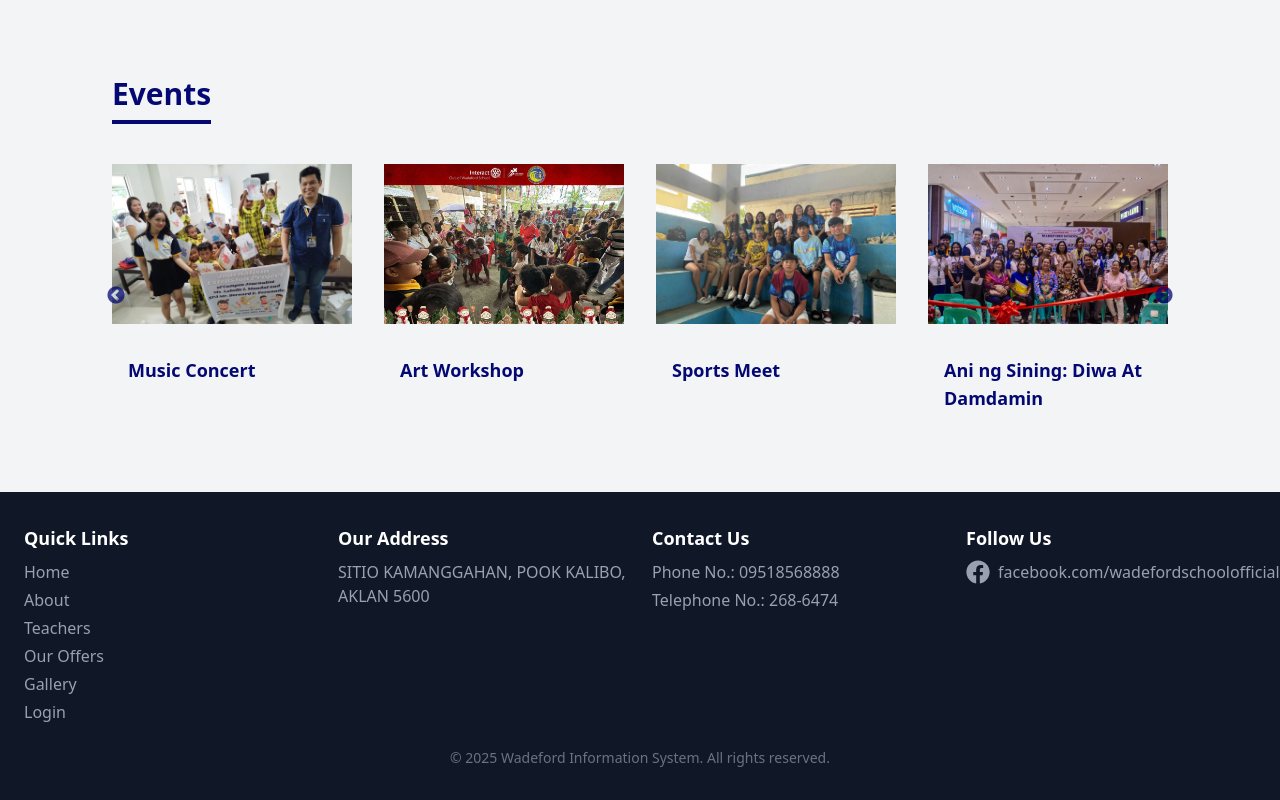
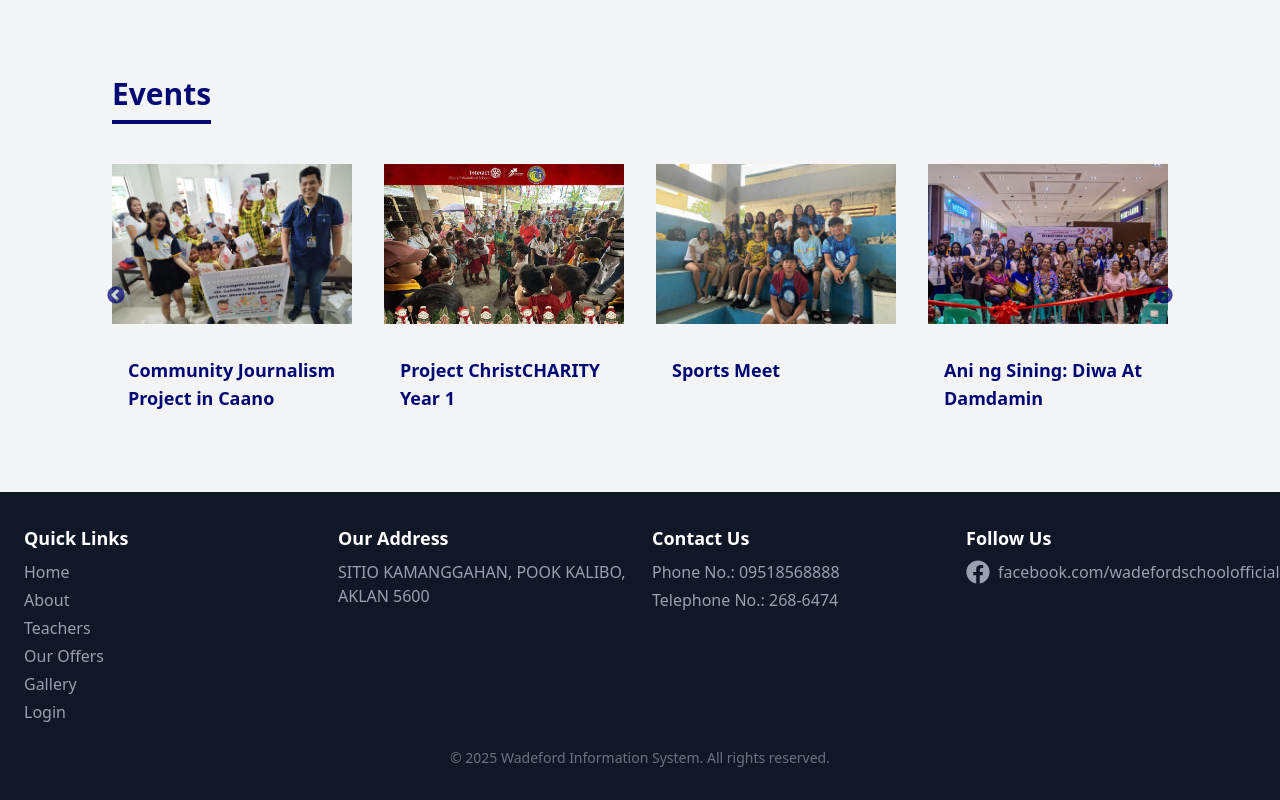
Before and after one commit to BLaNKJ11/wadeford-kalibo, a Next.js app: page / in a window 1280 px wide. Shown: the part 2170-2970 px from the top of the page. Built offline with nearby package versions, Linux system fonts and the light colour scheme.

Commit message:
events edit

```diff
--- a/src/app/events/[id]/page.js
+++ b/src/app/events/[id]/page.js
@@ -34,7 +34,7 @@ export default function EventPage({ params }) {
       title: 'Project: ChristCHARITY Year 1',
       date: 'February 15, 2025',
       description: 'Project: ChristCHARITY Year 1 successfully brought joy and spread love to the children of Ati Village with warm clothes, fun games, and sweet treats on December 15, 2024, ensuring that every child left with a smile on their face and warmth in their heart. The Interact Club of Wadeford School, along with the Supreme Secondary Learner Government of Wadeford School, had come up with a partnership project that radiates happiness and creates unforgettable memories around the community of Ati Village in Aliputos, Numancia, Aklan. The two organizations organized two exciting games for the children, with sweet treats and biscuits given as prizes. Following the fun-filled activities, they donated comfortable and warm clothes to the community. With this, we would like to extend our deepest gratitude to the Rotary Club of Kalibo for giving us the opportunity to create a difference in the lives of the children of Ati Village, a meaningful change that could have a beautiful impact on the youth. May this project inspire each of us to continue spreading happiness and love in our own ways. Let it serve as a reminder that even the smallest acts of kindness can help shape a brighter future for all.',
-      image: '/assets/announcementpic03.jpg',
+      image: '/assets/eventspic/event03.JPG',
     },
     // {
     //   id: 'science-exhibition',
@@ -72,7 +72,7 @@ export default function EventPage({ params }) {
         <div className="md:col-span-2 space-y-4">
           <h2 className="text-2xl font-semibold text-[#040873]">{event.title}</h2>
           <p className="text-gray-600">{event.date}</p>
-          <img src={event.image} alt={event.title} className="w-full h-64 object-cover mt-4 rounded-lg shadow-lg" />
+          <img src={event.image} alt={event.title} className="w-full object-cover mt-4 rounded-lg shadow-lg" />
           <p className="mt-6 text-justify">{event.description}</p>
         </div>
         <div className="space-y-4">
--- a/src/components/NewsSection.jsx
+++ b/src/components/NewsSection.jsx
@@ -17,8 +17,8 @@ const newsItems = [
 
 const eventsItems = [
   { title: 'Ani ng Sining: Diwa At Damdamin', date: 'January 10, 2025', image: '/assets/eventspic/event01.JPG', link: '/events/Ani-ng-Sining' },
-  { title: 'Music Concert', date: 'May 20, 2025', image: '/assets/eventspic/event02.JPG', link: '/events/music-concert' },
-  { title: 'Art Workshop', date: 'June 15, 2025', image: '/assets/eventspic/event03.JPG', link: '/events/art-workshop' },
+  { title: 'Community Journalism Project in Caano', date: 'May 20, 2025', image: '/assets/eventspic/event02.JPG', link: '/events/Community-Journalism-Project-in-Caano' },
+  { title: 'Project ChristCHARITY Year 1', date: 'June 15, 2025', image: '/assets/eventspic/event03.JPG', link: '/events/Project-ChristCHARITY-Year-1' },
   // { title: 'Science Exhibition', date: 'July 25, 2025', image: '/assets/gallerypics/gallerypicschool17.jpg', link: '/events/science-exhibition' },
   { title: 'Sports Meet', date: 'September 30, 2024', image: '/assets/sportsday.jpeg', link: '/events/sports-meet' },
   // { title: 'Drama Play', date: 'September 10, 2025', image: '/assets/school-default-pic.jpeg', link: '/events/drama-play' },
```
